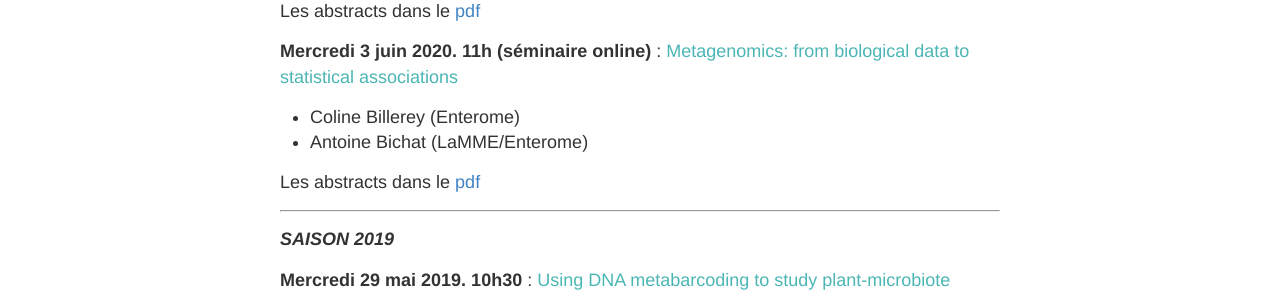
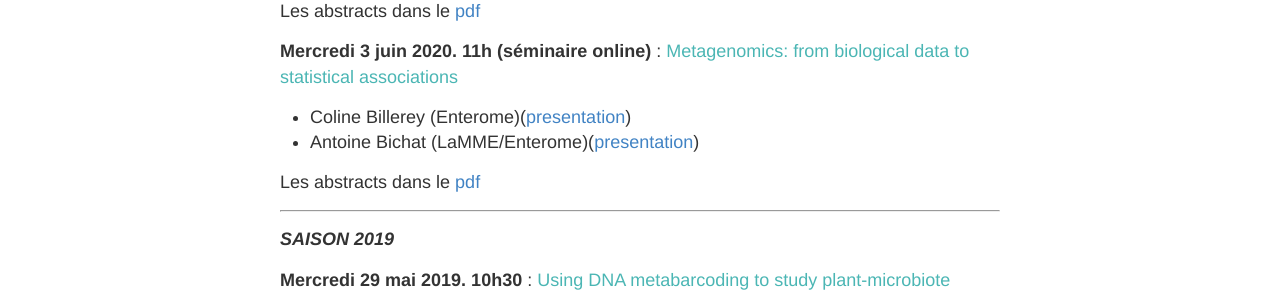
Before and after one commit to MathForGenomics/MathForGenomics.github.io, a Jekyll site: the page built from exposes.md, in a window 1280 px wide. Shown: the part 416-712 px from the top of the page. Built offline with Jekyll 4.4.1, drawn with Linux system fonts in a browser that asks for light colours.

Commit message:
Update exposes.md

```diff
--- a/exposes.md
+++ b/exposes.md
@@ -16,8 +16,8 @@ Chaque mois du second semestre, nous organisons au LaMME un double exposé sur u
 Les abstracts dans le [pdf](ABSTRACT/9_17juin2020.pdf)
 
 **Mercredi 3 juin 2020. 11h (séminaire online)** : <span style="color:rgb(75, 182, 180)">Metagenomics: from biological data to statistical associations</span>
-- Coline Billerey (Enterome)
-- Antoine Bichat (LaMME/Enterome)
+- Coline Billerey (Enterome)([presentation](https://abichat.github.io/talks/hierarchicalcorrection_lamme/#1))
+- Antoine Bichat (LaMME/Enterome)([presentation](billerey.pdf))
 
 Les abstracts dans le [pdf](ABSTRACT/8_3juin2020.pdf)
 
```
